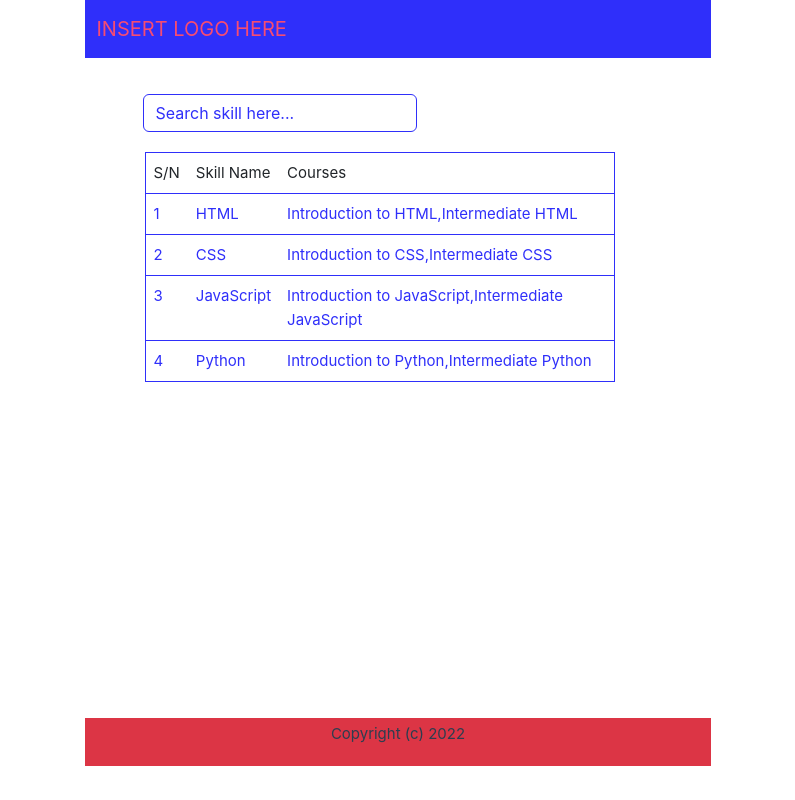
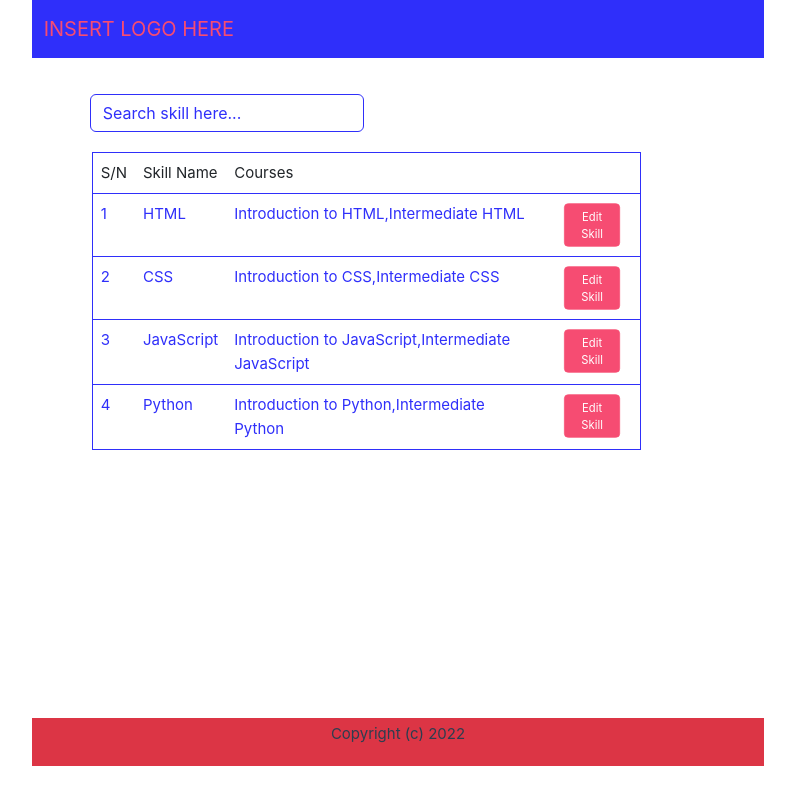
Before and after one commit to Shubhash007/SPM-Course-Management, a Vue app in the folder frontend/: page /ViewSkills in a window 1280 px wide. Shown: the whole page, without its empty margins (242-1037 px from the left). Built offline with nearby package versions, Linux system fonts and the light colour scheme.

Commit message:
edit skill button

```diff
--- /dev/null
+++ b/frontend/src/components/editSkillModal.vue
@@ -0,0 +1,75 @@
+<template>
+    <!-- Edit Button trigger Modal -->
+    <button type="button" class="btn edit-button" data-bs-toggle="modal" :data-bs-target="'#'+skillName+skillID" @click.prevent="populate">
+    Edit Skill
+    </button>
+
+    <!-- Modal -->
+    <div class="modal fade" :id="skillName+skillID" tabindex="-1" aria-labelledby="edit-modal" aria-hidden="true">
+        <div class="modal-dialog">
+            <div class="modal-content">
+                <div class="modal-header">
+                    <h1 class="modal-title fs-5" id="edit-modal">Update Skill Details</h1>
+                    <button type="button" class="btn-close" data-bs-dismiss="modal" aria-label="Close"></button>
+                </div>
+                <div class="modal-body">
+                    <div class="mb-3">
+                        <label for="skillName" class="form-label">Skill Name</label>
+                        <input type="email" class="form-control" id="skillName" placeholder="name@example.com" :value="skillName">
+                    </div>
+                    <div class="mb-3">
+                        <label for="exampleFormControlTextarea1" class="form-label">Skill Description</label>
+                        <textarea class="form-control" id="exampleFormControlTextarea1" rows="3" :value="skillDescription"></textarea>
+                    </div>
+                </div>
+                <div class="modal-footer">
+                    <button type="button" class="btn btn-secondary" data-bs-dismiss="modal">Close</button>
+                    <button type="button" class="btn btn-primary">Save changes</button>
+                </div>
+            </div>
+        </div>
+    </div>
+</template>
+<script setup>
+    const props = defineProps({
+        skillID: Number,
+        skillName: String
+    })
+</script>
+<script>
+    import axios from "axios";
+    export default{
+        data(){
+            return{
+                skillDescription: ""
+            }
+        },
+        computed:{
+            populate:function(){
+                axios.get("/skill/" + this.props.skillID +'/')
+                .then(response => {
+                    let skillInfo = response.data;
+                    this.skillDescription = skillInfo.Skill_Desc;
+                })
+                .catch(error=>{
+                    console.log(error.message);
+                })
+            }
+        }
+    }
+</script>
+<style>
+    .edit-button{
+        margin: -0.5rem 0;
+        scale: 0.7;
+        border-color:#F64C72;
+        background-color:#F64C72;
+        color: white;
+    }
+
+    .btn:first-child:hover{
+        border-color:#F64C72;
+        background-color:#F64C72;
+        color: black;
+    }
+</style>
--- a/frontend/src/views/StaffProfile.vue
+++ b/frontend/src/views/StaffProfile.vue
@@ -32,7 +32,7 @@
                         <div class="col-7">
                             <h5 class="card-title">Current Roles</h5>
                         </div>
-                        <div class="col-5" v-if="userRole == 3 || userRole == 2">
+                        <div class="col-5" v-if="userRole == 3 || userRole == 1">
                             <editRolesModal :staffID="profile.StaffID" :roles="profile.Roles" />
                         </div>
                     <p class="card-text">
--- a/frontend/src/views/ViewSkills.vue
+++ b/frontend/src/views/ViewSkills.vue
@@ -13,6 +13,7 @@
                 <th scope="col">S/N</th>
                 <th scope="col">Skill Name</th>
                 <th scope="col">Courses</th>
+                <th></th>
                 </tr>
             </thead>
             <tbody id="tbody">
@@ -20,6 +21,7 @@
                     <th scope="row" style="color: #2F2FFA">{{index+1}}</th>
                     <td>{{ skill.Skill }}</td>
                     <td>{{ skill.Courses.toString() }}</td>
+                    <td><EditSkill :skillID="skill.SkillID" :skillName="skill.Skill"></EditSkill></td>
                 </tr>
             </tbody>
         </table>
@@ -27,6 +29,7 @@
 </template>
 <script setup>
     import NavBar from '../components/NavBar.vue';
+    import EditSkill from '../components/editSkillModal.vue';
 </script>
 <script>
     export default{
@@ -34,18 +37,22 @@
             return{
                 skills: [
                     {
+                        SkillID: 1,
                         Skill: "HTML",
                         Courses: ["Introduction to HTML", "Intermediate HTML"]
                     },
                     {
+                        SkillID: 2,
                         Skill: "CSS",
                         Courses: ["Introduction to CSS", "Intermediate CSS"]
                     },
                     {
+                        SkillID: 5,
                         Skill: "JavaScript",
                         Courses: ["Introduction to JavaScript", "Intermediate JavaScript"]
                     },
                     {
+                        SkillID: 10,
                         Skill: "Python",
                         Courses: ["Introduction to Python", "Intermediate Python"]
                     }
```
